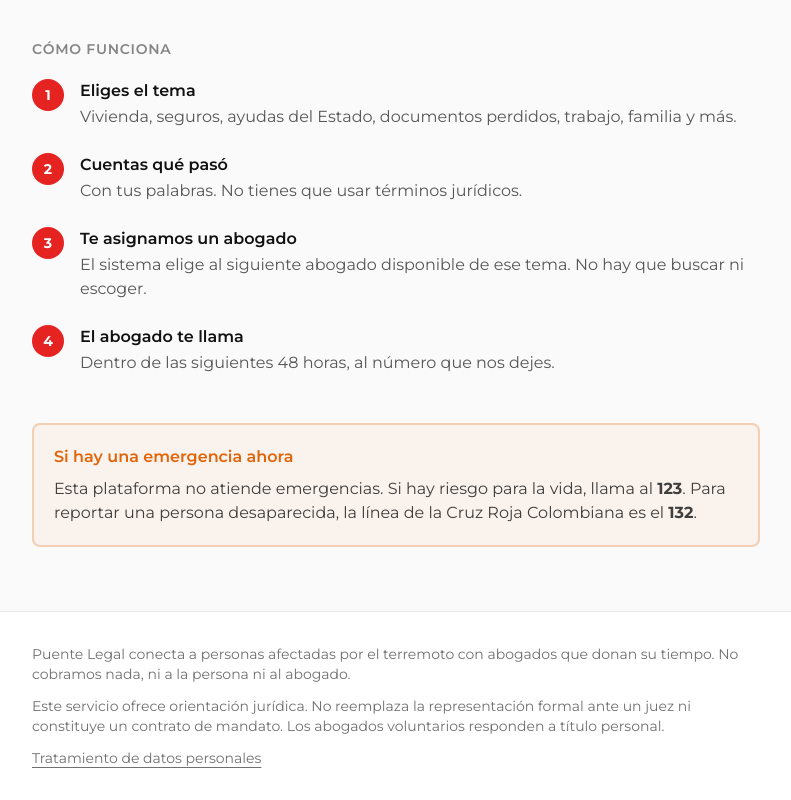
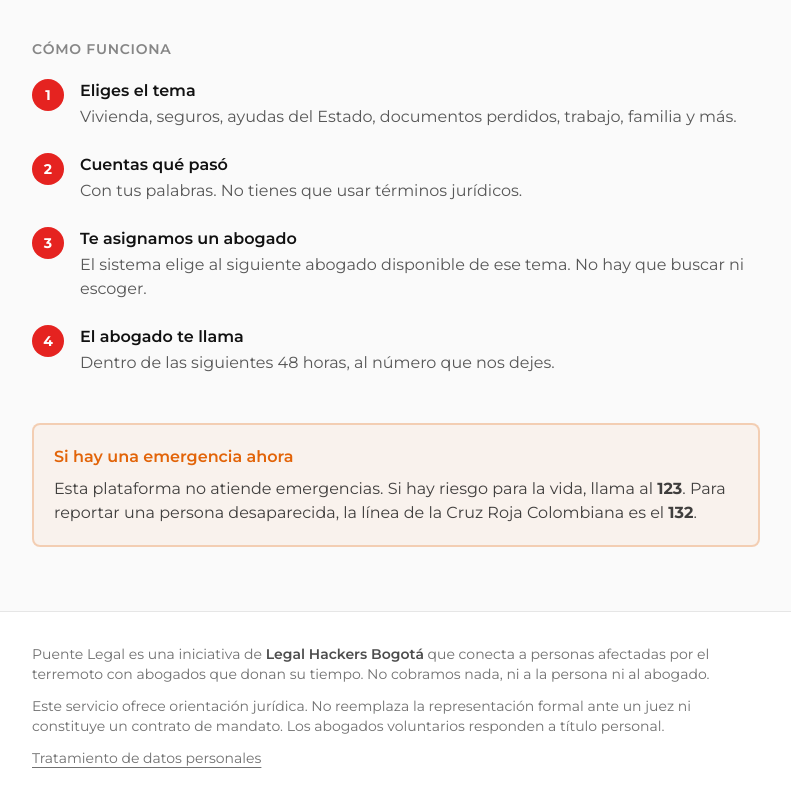
Before and after one commit to danielarodriguez-ctrl/Puente-Legal, a Next.js app: page / in a window 1280 px wide. Shown: the part 458-1258 px from the top of the page, without its empty margins (244-1035 px from the left). Built offline with nearby package versions, Linux system fonts and the light colour scheme.

Commit message:
Update _app.tsx

```diff
--- a/pages/_app.tsx
+++ b/pages/_app.tsx
@@ -58,8 +58,12 @@ export default function App({ Component, pageProps }: AppProps) {
         <footer className="border-t border-tinta/10 bg-white">
           <div className="mx-auto max-w-3xl space-y-3 px-5 py-8 text-sm text-tinta/60">
             <p>
-              Puente Legal conecta a personas afectadas por el terremoto con abogados
-              que donan su tiempo. No cobramos nada, ni a la persona ni al abogado.
+             Puente Legal es una iniciativa de{" "}
+              <strong className="font-semibold text-tinta/75">
+                Legal Hackers Bogotá
+              </strong>{" "}
+              que conecta a personas afectadas por el terremoto con abogados que
+              donan su tiempo. No cobramos nada, ni a la persona ni al abogado.
             </p>
             <p>
               Este servicio ofrece orientación jurídica. No reemplaza la representación
```
